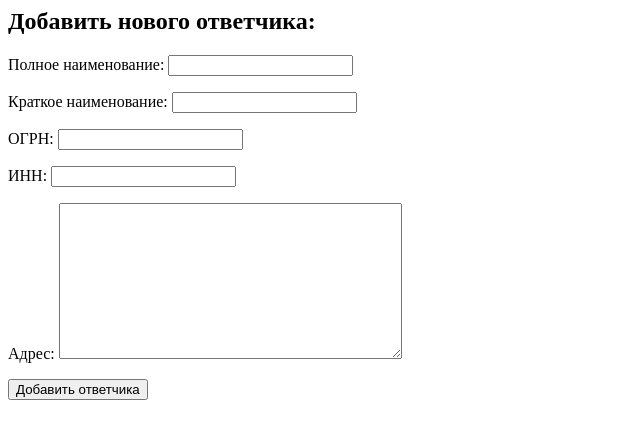
After one commit to yarkonev/lawhelp, a Django app: page /new_defendant/ in a window 1280 px wide. The commit adds this page. Shown: the top 439 px of the page, without its empty margins (0-640 px from the left). Run offline with Django 4.2, Linux system fonts and the light colour scheme.

Commit message:
feat: function to add a defendant

```diff
--- a/project/core/forms.py
+++ b/project/core/forms.py
@@ -24,3 +24,15 @@ class PlaintiffForm(forms.ModelForm):
                   'inn': 'ИНН',
                   'address': 'Адрес',
                   }
+
+
+class DefendantForm(forms.ModelForm):
+    class Meta:
+        model = Defendant
+        fields = ['full_name', 'short_name', 'ogrn', 'inn', 'address']
+        labels = {'full_name': 'Полное наименование',
+                  'short_name': 'Краткое наименование',
+                  'ogrn': 'ОГРН',
+                  'inn': 'ИНН',
+                  'address': 'Адрес',
+                  }
--- a/project/core/templates/core/cases.html
+++ b/project/core/templates/core/cases.html
@@ -15,3 +15,6 @@
 <p>
 <a href="{% url 'core:new_plaintiff' %}">Добавить нового истца</a>
 </p>
+<p>
+<a href="{% url 'core:new_defendant' %}">Добавить нового ответчика</a>
+</p>
--- /dev/null
+++ b/project/core/templates/core/new_defendant.html
@@ -0,0 +1,7 @@
+<h2>Добавить нового ответчика:</h2>
+
+<form method="post" action="{% url 'core:new_defendant' %}" class="form">
+{% csrf_token %}
+{{ form.as_p }}
+    <button name="submit" class="btn btn-primary">Добавить ответчика</button>
+</form>
--- a/project/core/urls.py
+++ b/project/core/urls.py
@@ -9,6 +9,7 @@ urlpatterns = [
     path('cases/', views.cases, name='cases'),
     path('case/<uuid:case_id>/', views.case, name='case'),
     path('new_plaintiff/', views.new_plaintiff, name='new_plaintiff'),
+    path('new_defendant/', views.new_defendant, name='new_defendant'),
     path('new_case/', views.new_case, name='new_case'),
     path('create_docx/<uuid:case_id>/', views.create_docx, name='create_docx'),
 ]
--- a/project/core/views.py
+++ b/project/core/views.py
@@ -2,7 +2,7 @@ from django.shortcuts import render, redirect, get_object_or_404
 from django.http import HttpResponse
 from django.conf import settings
 from .models import Case
-from .forms import CaseForm, PlaintiffForm
+from .forms import CaseForm, PlaintiffForm, DefendantForm
 from docxtpl import DocxTemplate
 import io
 import os
@@ -43,6 +43,23 @@ def new_plaintiff(request):
     }
 
     return render(request, 'core/new_plaintiff.html', context)
+
+
+def new_defendant(request):
+    if request.method != 'POST':
+        form = DefendantForm()
+    else:
+        form = DefendantForm(data=request.POST)
+        if form.is_valid():
+            new_defendant = form.save(commit=False)
+            new_defendant.save()
+            return redirect('core:cases')
+
+    context = {
+        'form': form,
+    }
+
+    return render(request, 'core/new_defendant.html', context)
 
 
 def new_case(request):
```
